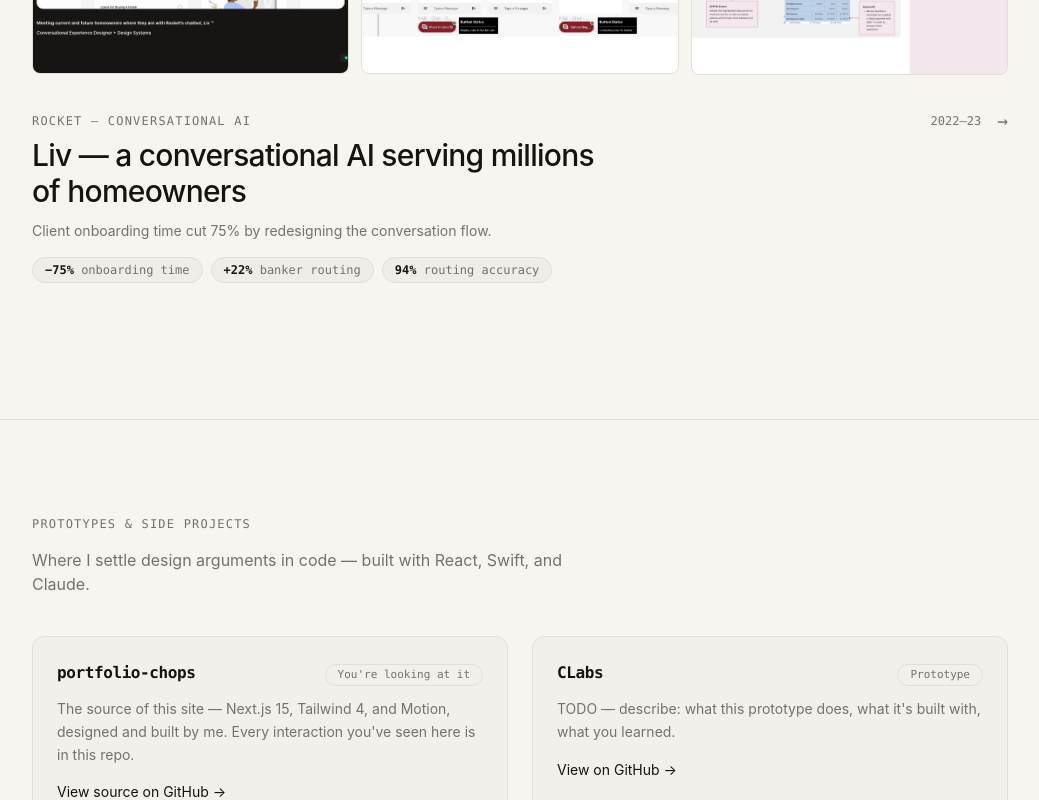
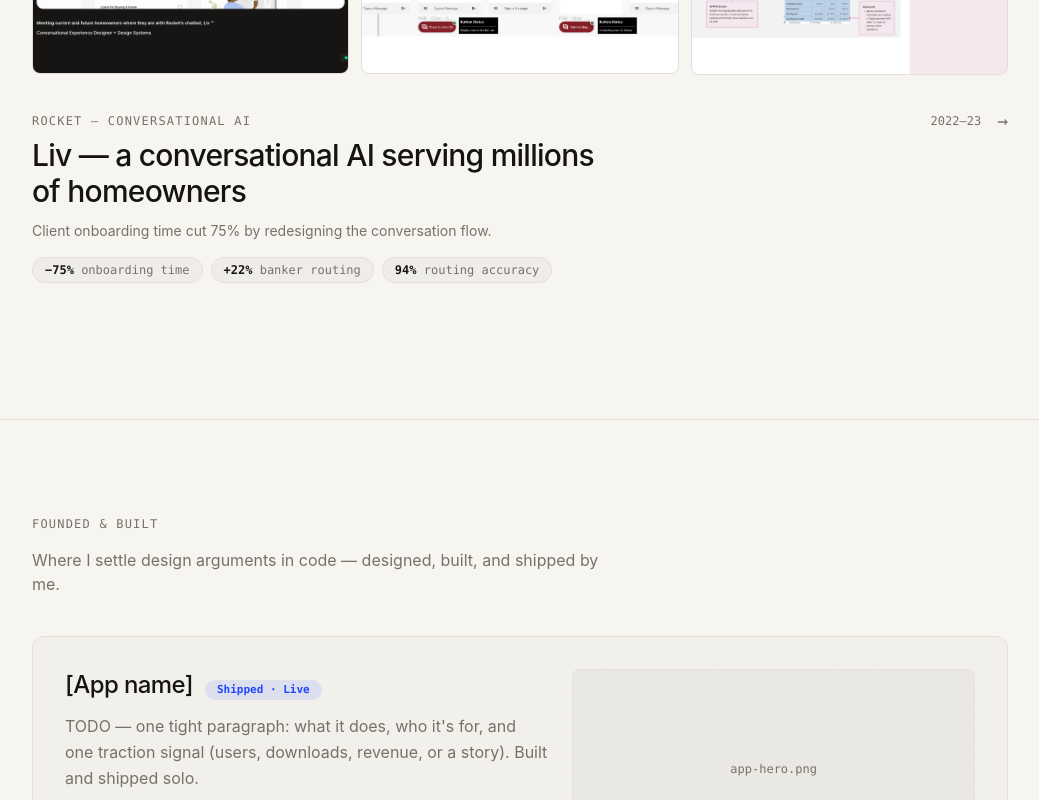
Before and after one commit to acaspx/portfolio-chops, a Next.js app: page / in a window 1280 px wide. Shown: the part 2000-2800 px from the top of the page, without its empty margins (120-1159 px from the left). Built offline with nearby package versions, Linux system fonts and the light colour scheme.

Commit message:
Founded & built section: featured shipped-app slot + prototypes below

```diff
--- a/components/Hero.tsx
+++ b/components/Hero.tsx
@@ -4,7 +4,7 @@ import { motion, useReducedMotion } from "motion/react";
 
 const links = [
   { href: "#work", label: "Work" },
-  { href: "#prototypes", label: "Prototypes" },
+  { href: "#prototypes", label: "Founded & built" },
   { href: "#experience", label: "Experience" },
   { href: "https://www.linkedin.com/in/antoncastroe/", label: "LinkedIn", external: true },
   { href: "mailto:ac.design.px@gmail.com", label: "Email" },
--- a/components/Nav.tsx
+++ b/components/Nav.tsx
@@ -8,7 +8,7 @@ import AboutModal from "@/components/AboutModal";
 
 const links = [
   { href: "/#work", label: "Work" },
-  { href: "/#prototypes", label: "Prototypes" },
+  { href: "/#prototypes", label: "Founded" },
   { href: "/#experience", label: "Experience" },
   { href: "mailto:ac.design.px@gmail.com", label: "Contact" },
 ];
--- a/components/SideProjects.tsx
+++ b/components/SideProjects.tsx
@@ -1,16 +1,18 @@
 import Reveal from "@/components/Reveal";
 
-type Project = {
-  name: string;
-  status: string;
-  description: string;
-  href: string;
-  cta: string;
+// TODO(Anton): fill the featured app's real details (name, one-liner, link,
+// stack, traction metric). Add a screenshot at public/work/app-hero.png.
+const featured = {
+  name: "[App name]",
+  status: "Shipped · Live",
+  description:
+    "TODO — one tight paragraph: what it does, who it's for, and one traction signal (users, downloads, revenue, or a story). Built and shipped solo.",
+  stack: ["Swift", "React", "Claude"],
+  href: "https://example.com", // App Store / live URL
+  cta: "See it live",
 };
 
-// TODO(Anton): replace descriptions with real one-liners + add demo videos/GIFs.
-// This section is your design-engineer proof — ship at least two real artifacts.
-const projects: Project[] = [
+const projects = [
   {
     name: "portfolio-chops",
     status: "You're looking at it",
@@ -31,17 +33,56 @@ const projects: Project[] = [
 
 export default function SideProjects() {
   return (
-    <section id="prototypes" aria-label="Prototypes and side projects" className="border-t border-line">
+    <section id="prototypes" aria-label="Founded and built" className="border-t border-line">
       <div className="mx-auto max-w-5xl px-6 py-24">
         <Reveal>
           <h2 className="font-mono text-xs uppercase tracking-widest text-muted">
-            Prototypes & side projects
+            Founded & built
           </h2>
           <p className="mt-4 max-w-xl text-muted">
-            Where I settle design arguments in code — built with React, Swift, and Claude.
+            Where I settle design arguments in code — designed, built, and shipped by me.
           </p>
         </Reveal>
-        <div className="mt-10 grid gap-6 sm:grid-cols-2">
+
+        {/* Featured: the shipped app */}
+        <Reveal>
+          <a
+            href={featured.href}
+            target="_blank"
+            rel="noopener noreferrer"
+            className="group mt-10 grid gap-6 rounded-xl border border-line bg-ink/[0.02] p-6 transition-colors hover:border-accent/50 sm:grid-cols-[1.2fr_1fr] sm:p-8"
+          >
+            <div>
+              <div className="flex flex-wrap items-baseline gap-3">
+                <h3 className="text-2xl font-medium tracking-tight group-hover:text-accent transition-colors">
+                  {featured.name}
+                </h3>
+                <span className="rounded-full bg-accent/10 px-3 py-0.5 font-mono text-[11px] font-semibold text-accent">
+                  {featured.status}
+                </span>
+              </div>
+              <p className="mt-3 text-muted leading-relaxed">{featured.description}</p>
+              <ul className="mt-4 flex flex-wrap gap-2">
+                {featured.stack.map((t) => (
+                  <li
+                    key={t}
+                    className="rounded-full border border-line px-3 py-0.5 font-mono text-[11px] text-muted"
+                  >
+                    {t}
+                  </li>
+                ))}
+              </ul>
+              <span className="link-line mt-5 inline-block text-sm">{featured.cta} →</span>
+            </div>
+            {/* TODO(Anton): drop public/work/app-hero.png to fill this */}
+            <div className="grid min-h-[200px] place-items-center rounded-lg border border-dashed border-line bg-ink/[0.03]">
+              <span className="font-mono text-xs text-muted">app-hero.png</span>
+            </div>
+          </a>
+        </Reveal>
+
+        {/* Prototypes & experiments */}
+        <div className="mt-6 grid gap-6 sm:grid-cols-2">
           {projects.map((p, i) => (
             <Reveal key={p.name} delay={i * 0.1}>
               <a
```
